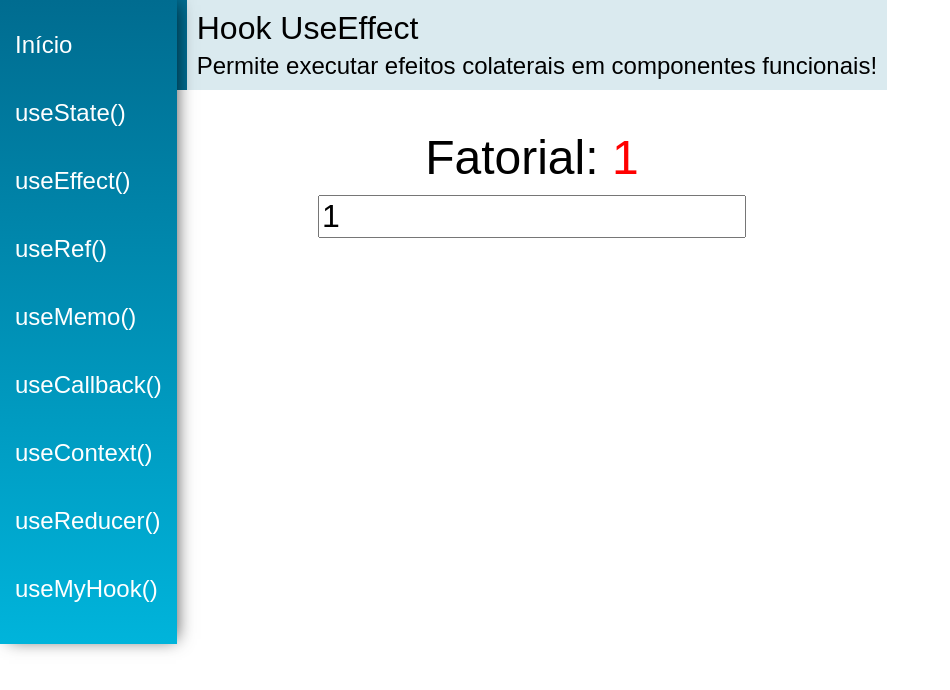
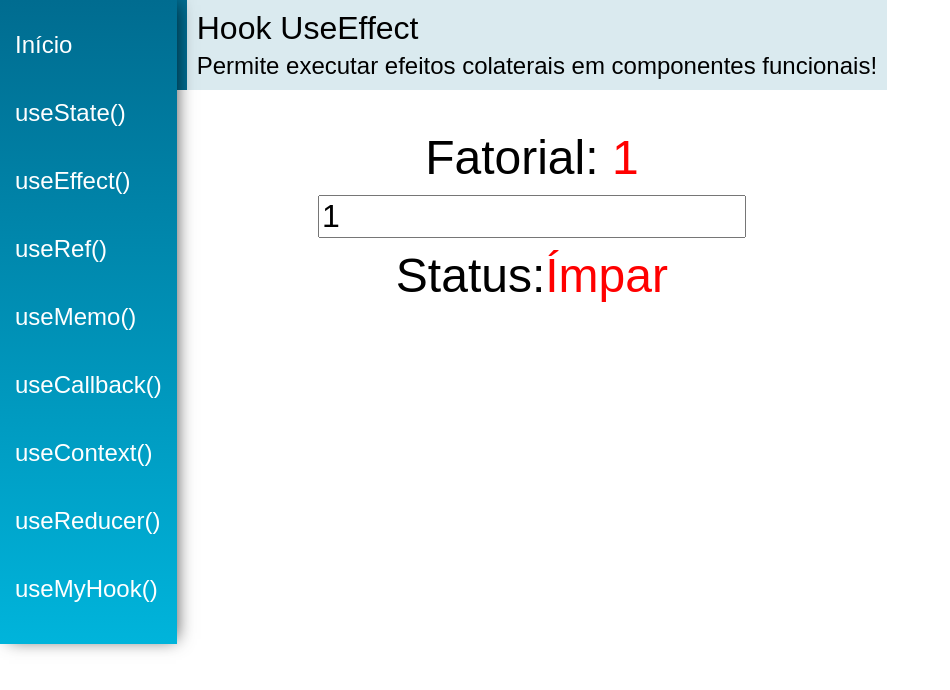
Before and after one commit to Lukas656/Navegacao-react-router, a React (Create React App) app: page /useEffect in a window 1280 px wide. Shown: the top 690 px of the page, without its empty margins (0-950 px from the left). Built offline with nearby package versions, Linux system fonts and the light colour scheme.

Commit message:
useEffect exercicio 2 , par ou Impar

```diff
--- a/src/views/App.jsx
+++ b/src/views/App.jsx
@@ -1,4 +1,4 @@
-import './App.css'
+import './app.css'
 import React from 'react'
 import { BrowserRouter as Router } from  'react-router-dom'
 
--- a/src/views/examples/UseEffect.jsx
+++ b/src/views/examples/UseEffect.jsx
@@ -24,8 +24,12 @@
             document.title = 'UseEffect !!!'
         }
     }, [fatorial])
+    // EX #02
+    const [status, setStatus] = useState("Impar")
 
-
+        useEffect(function(){
+            setStatus(number % 2 === 0 ? "Par": "Ímpar")
+        }, [number])
 
     return (
         <div className="UseEffect">
@@ -45,7 +49,10 @@
             </div>
             <sectionTitle title='Exercicio #02'/>
             <div className='center'>
-
+                <div>
+                <span className='text'>Status:</span>
+                <span className='text red'>{status}</span>
+                </div>
             </div>
 
 
```
